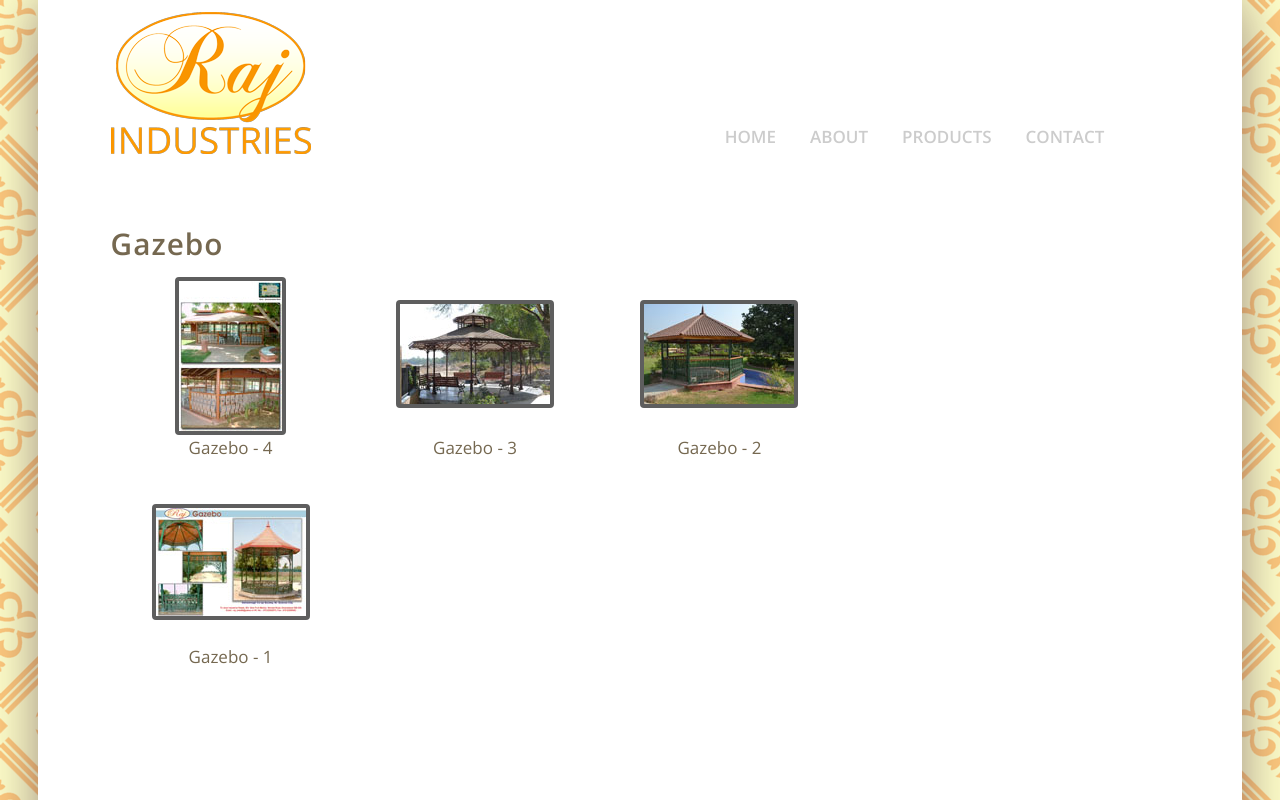
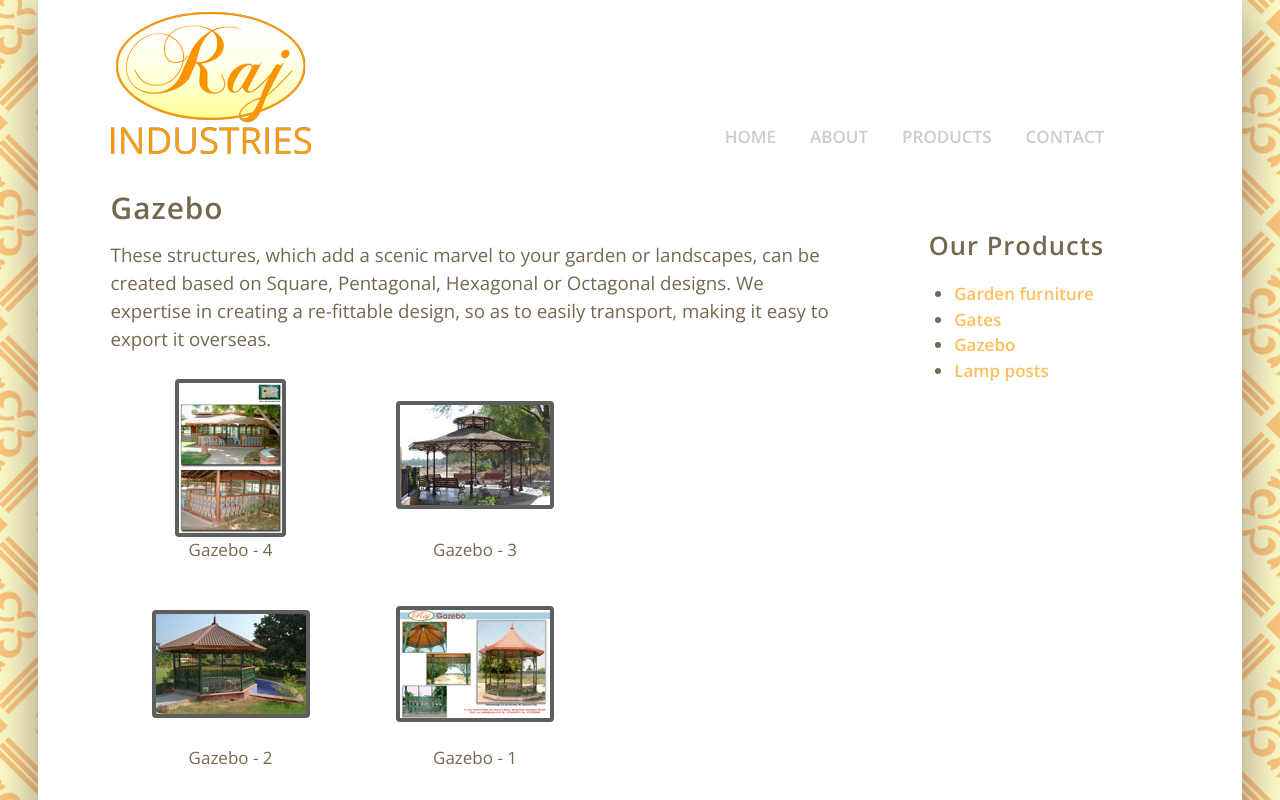
Before and after one commit to termvader/raj-inds-amd, a plain HTML site: page products/gazebo/index.html in a window 1280 px wide. Shown: the top 800 px of the page. Drawn offline with nearby package versions, Linux system fonts and the light colour scheme.

Commit message:
Added Product Categories in Sidebar

```diff
--- a/assets/css/styles.css
+++ b/assets/css/styles.css
@@ -261,8 +261,8 @@ p,ul,ol,dd,hr,address,table,.red-box,.yellow-box,.green-box,pre,.gray-box,.highl
 
 
 .primary {
-	padding: 6% 4% 12% 6%;
-	width: 90%;
+	padding: 3% 4% 12% 6%;
+	width: 70%;
 }
 
 @media (min-width:1441px) {
@@ -274,7 +274,7 @@ p,ul,ol,dd,hr,address,table,.red-box,.yellow-box,.green-box,pre,.gray-box,.highl
 
 @media (max-width:959px) {
 	.primary {
-		padding: 6% 6% 12%;
+		padding: 3% 6% 12%;
 	}
 
 }
--- a/products/gazebo/index.html
+++ b/products/gazebo/index.html
@@ -93,6 +93,8 @@
   </header>
   <div class="entry-content">
 
+		<p>These structures, which add a scenic marvel to your garden or landscapes, can be created based on Square, Pentagonal, Hexagonal or Octagonal designs. We expertise in creating a re-fittable design, so as to easily transport, making it easy to export it overseas.</p>
+
 	<div class="prodmain">
 
 	  <div class="prodcat">
@@ -135,6 +137,28 @@
   </div>
 </article>
         </div>
+        <div class="secondary">
+          <h2>Our Products</h2>
+          <ul>
+
+              <li>
+                <a href="../../products/garden-furniture" title="Garden furniture">Garden furniture</a>
+              </li>
+
+              <li>
+                <a href="../../products/gates" title="Gates">Gates</a>
+              </li>
+
+              <li>
+                <a href="../../products/gazebo" title="Gazebo">Gazebo</a>
+              </li>
+
+              <li>
+                <a href="../../products/lamp-posts" title="Lamp posts">Lamp posts</a>
+              </li>
+
+          </ul>
+        </div>
       </div>
       <footer class="site-footer" role="contentinfo">
         <div>
@@ -147,15 +171,5 @@
         <div>
       </footer>
     </div>
-    <script type="text/javascript">
-      var gaJsHost = (("https:" == document.location.protocol) ? "https://ssl." : "http://www.");
-      document.write(unescape("%3Cscript src='" + gaJsHost + "google-analytics.com/ga.js' type='text/javascript'%3E%3C/script%3E"));
-    </script>
-    <script type="text/javascript">
-      /*try {
-        var pageTracker = _gat._getTracker("UA-43045490-1");
-        pageTracker._trackPageview();
-      } catch(err) {}*/
-    </script>
   </body>
 </html>
```
Also changed, not shown: about/index.html (+22 -10 lines), contact/index.html (+22 -10 lines), index.html (+22 -10 lines), products/garden-furniture/index.html (+22 -10 lines), products/gates/index.html (+22 -10 lines), products/index.html (+22 -10 lines), products/lamp-posts/index.html (+22 -10 lines).
